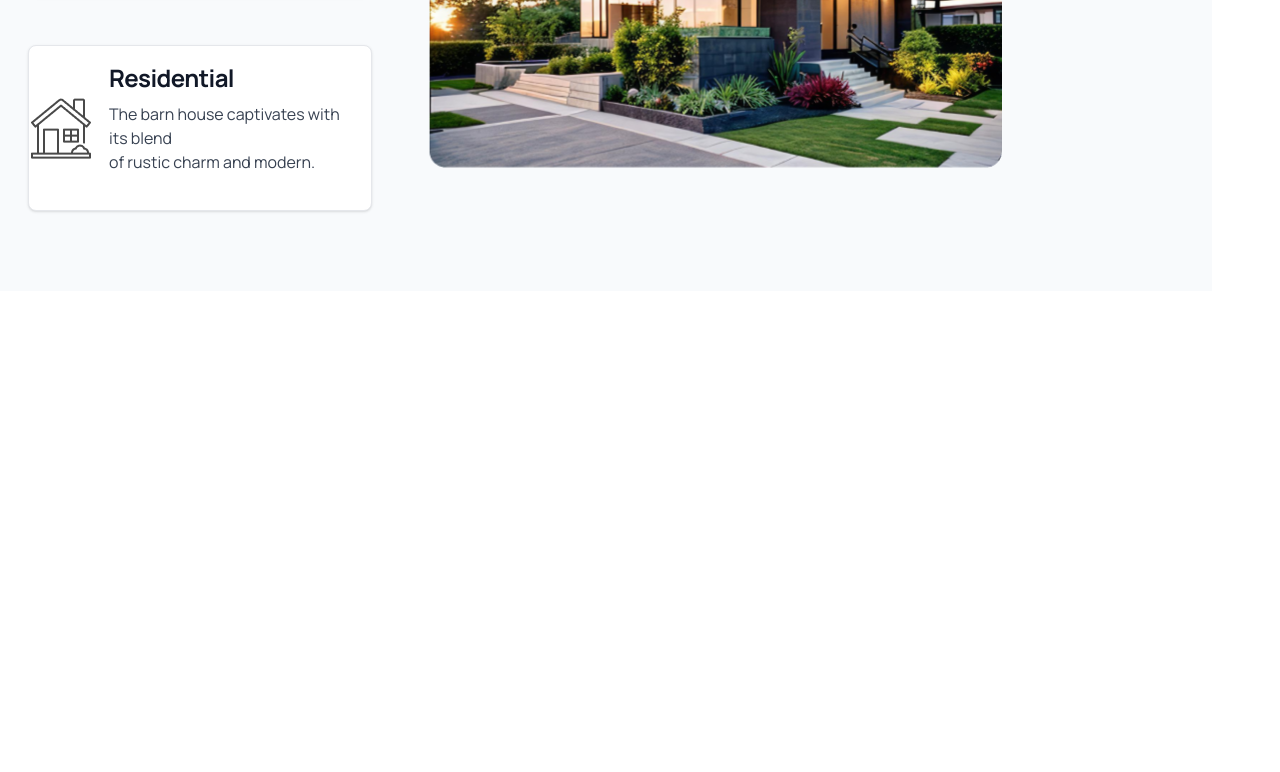
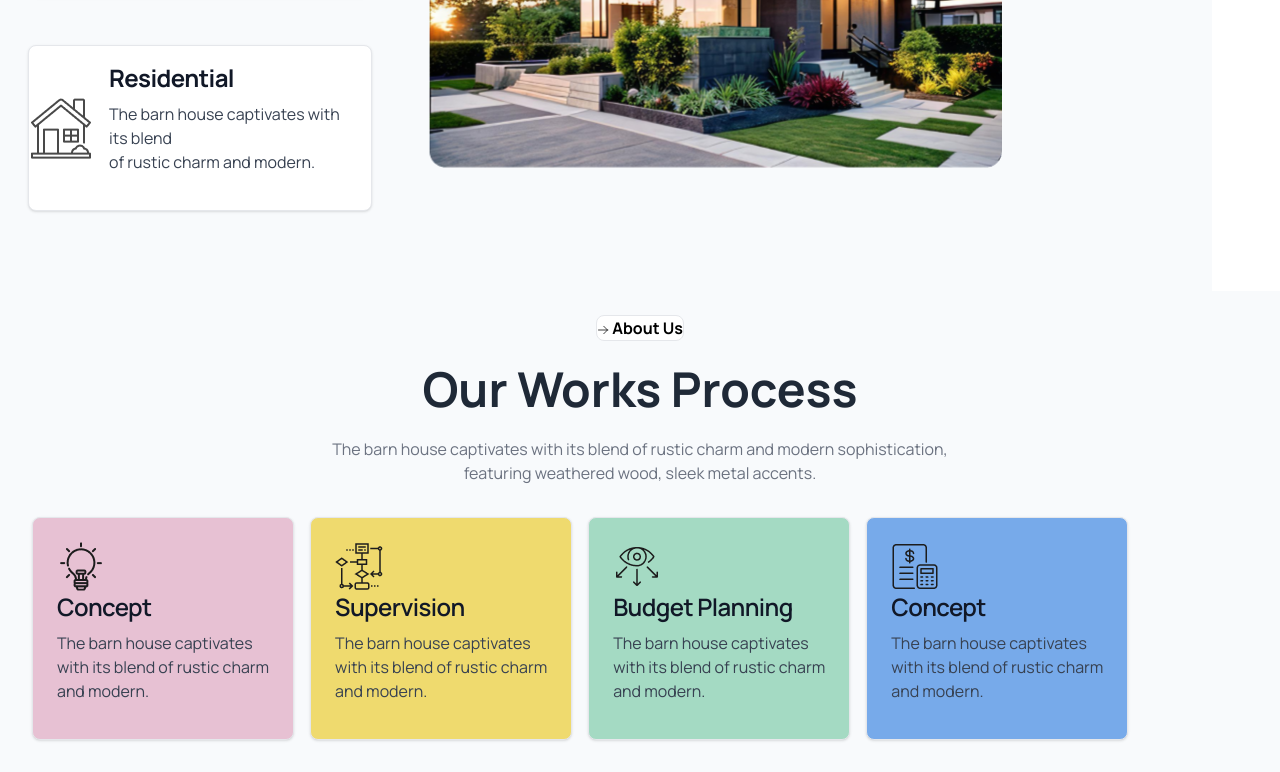
Before and after one commit to Tanju8/my-other-assig, a plain HTML site: page index.html in a window 1280 px wide. Shown: the part 1471-2243 px from the top of the page. Before the commit the page ends 1762 px from the top, so only its background shows below. Drawn offline with nearby package versions, Linux system fonts and the light colour scheme.

Commit message:
added the work process

```diff
--- a/index.html
+++ b/index.html
@@ -206,8 +206,73 @@
           <div class="h-full w-full p-7 gap-5">
             <img  class="mb-9"  src="assets/Rectangle.png">
           </div>
+          <!--2nd-->
+
 
         </section>
+        <section class="bg-slate-50">
+          <div class="p-6 text-center">
+
+            <button class="text-black bg-white rounded-lg font-bold text-center border"> <svg xmlns="http://www.w3.org/2000/svg" fill="none" viewBox="0 0 24 24" stroke-width="1.5" stroke="currentColor" class="size-3 inline">
+              <path stroke-linecap="round" stroke-linejoin="round" d="M13.5 4.5 21 12m0 0-7.5 7.5M21 12H3" />
+            </svg>
+            About Us</button>
+
+
+          </div>
+          <div>
+            <h1 class="text-5xl font-bold text-center mb-6">Our Works Process</h1>
+            <p class="text-gray-500 text-center">The barn house captivates with its blend of rustic charm and modern sophistication,<br> featuring weathered wood, sleek metal accents.</p>
+          </div>
+          <!---->
+          <div class="inline-flex gap-4 p-8">
+            <!--1st-->
+
+
+<div class="max-w-sm p-6 bg-[#E7C1D3] border border-gray-200 rounded-lg shadow dark:bg-gray-800 dark:border-gray-700">
+  <img src="assets/concept.png">
+  <a href="#">
+      <h5 class="mb-2 text-2xl font-semibold tracking-tight text-gray-900 dark:text-white">Concept</h5>
+  </a>
+  <p class="mb-3 font-normal text-gray-700 dark:text-gray-400">The barn house captivates<br> with its blend of rustic charm<br> and modern.</p>
+
+  </a>
+</div>
+
+            <!---->
+            <div class="max-w-sm p-6 bg-[#EFDA6E] border border-gray-200 rounded-lg shadow dark:bg-gray-800 dark:border-gray-700">
+              <img src="assets/flow-chart.png">
+              <a href="#">
+                  <h5 class="mb-2 text-2xl font-semibold tracking-tight text-gray-900 dark:text-white">Supervision</h5>
+              </a>
+              <p class="mb-3 font-normal text-gray-700 dark:text-gray-400">The barn house captivates<br> with its blend of rustic charm<br> and modern.</p>
+
+              </a>
+            </div>
+<!---->
+<div class="max-w-sm p-6 bg-[#A4DAC3] border border-gray-200 rounded-lg shadow dark:bg-gray-800 dark:border-gray-700">
+  <img src="assets/vision.png">
+  <a href="#">
+      <h5 class="mb-2 text-2xl font-semibold tracking-tight text-gray-900 dark:text-white">Budget Planning</h5>
+  </a>
+  <p class="mb-3 font-normal text-gray-700 dark:text-gray-400">The barn house captivates<br> with its blend of rustic charm<br> and modern.</p>
+
+  </a>
+</div>
+            <!---->
+            <div class="max-w-sm p-6 bg-[#77AAEA] border border-gray-200 rounded-lg shadow dark:bg-gray-800 dark:border-gray-700">
+              <img src="assets/budget-planning.png">
+              <a href="#">
+                  <h5 class="mb-2 text-2xl font-semibold tracking-tight text-gray-900 dark:text-white">Concept</h5>
+              </a>
+              <p class="mb-3 font-normal text-gray-700 dark:text-gray-400">The barn house captivates<br> with its blend of rustic charm<br> and modern.</p>
+
+              </a>
+            </div>
+
+          </div>
+        </section>
+
 
 
 
```
